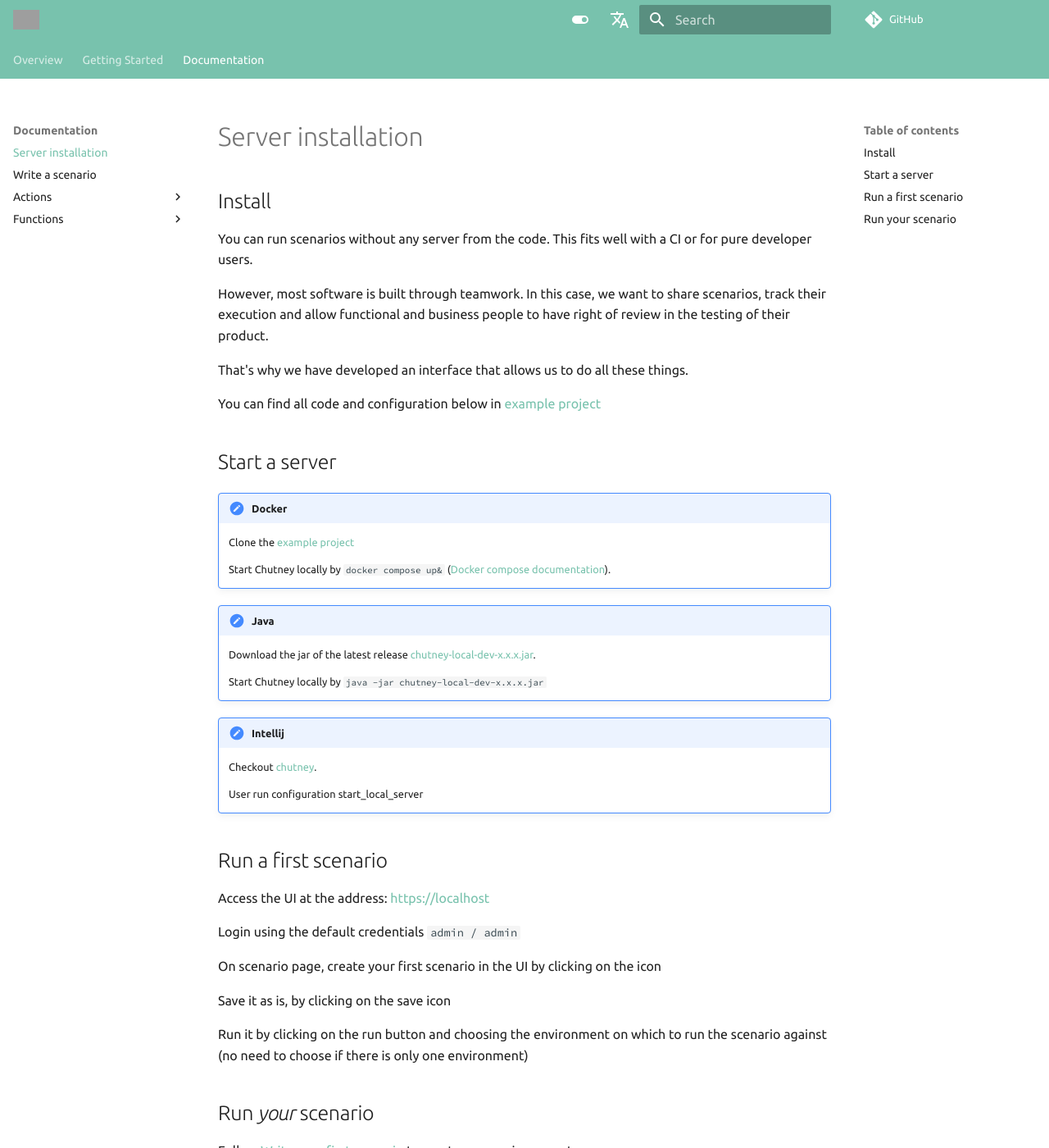
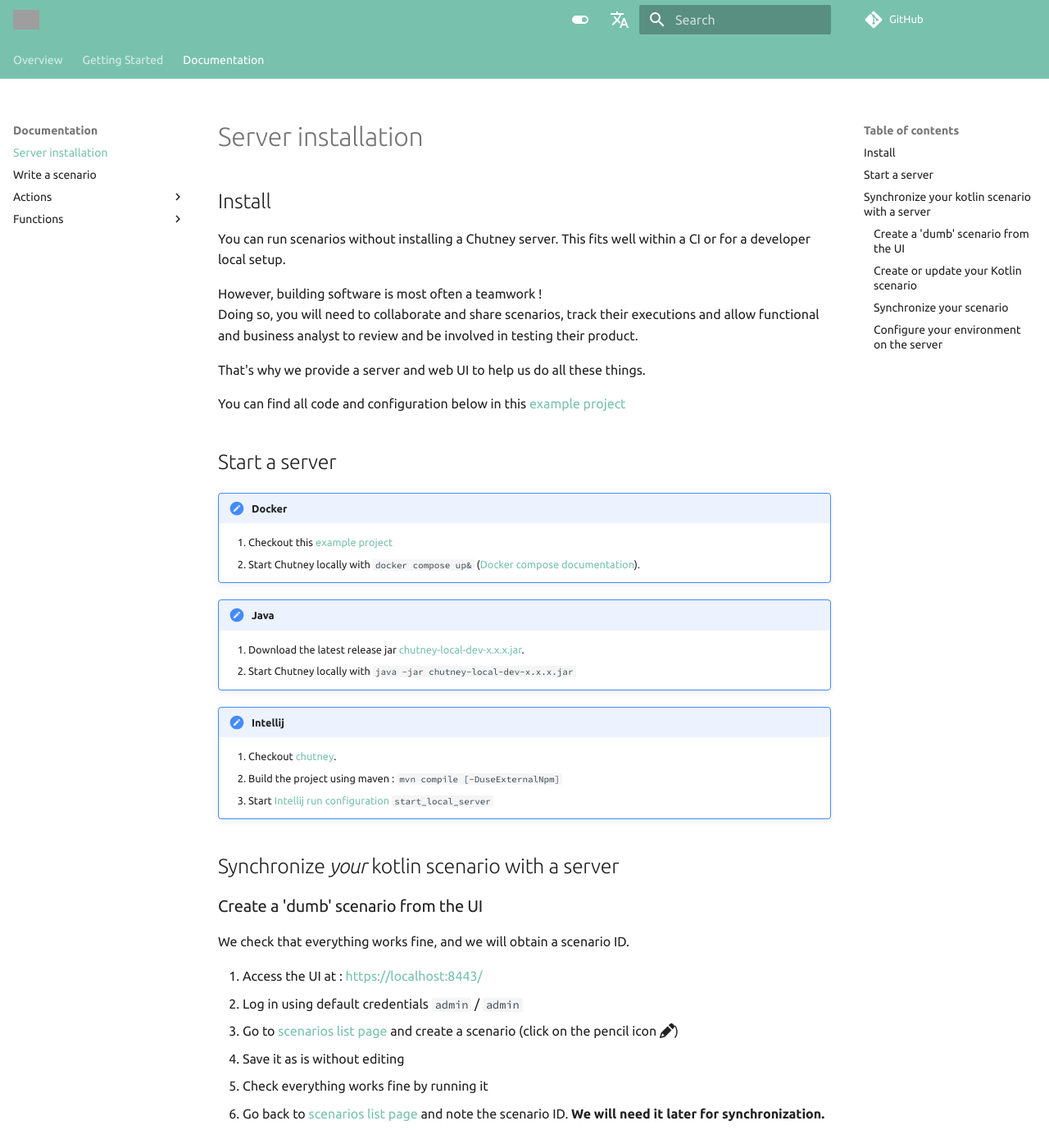
Before and after one commit to chutney-testing/chutney-testing.github.io-legacy, an MkDocs documentation site: the page built from docs/install.md, in a window 1280 px wide and 1400 px high. Shown: the whole window at 82% size. Built offline with MkDocs 1.6.1 and Material for MkDocs 9.7.7, drawn with Linux system fonts in a browser that asks for light colours; comment, search, counter and statistics services are not loaded; some of the changed text lies outside the part shown; grey boxes are pictures that could not be loaded.

Commit message:
review: Update server install & scenario sync

````diff
--- a/docs/install.md
+++ b/docs/install.md
@@ -1,61 +1,50 @@
 # Install
 
-You can run scenarios without any server from the code. This fits well with a CI or for pure developer users.
+You can run scenarios without installing a Chutney server. This fits well within a CI or for a developer local setup.
 
-However, most software is built through teamwork.
-In this case, we want to share scenarios, track their execution and allow functional and business people to have right of review in the testing of their product.
+However, building software is most often a teamwork !
+Doing so, you will need to collaborate and share scenarios, track their executions
+and allow functional and business analyst to review and be involved in testing their product.
 
-That's why we have developed an interface that allows us to do all these things.
+That's why we provide a server and web UI to help us do all these things.
 
-You can find all code and configuration below in [example project](https://github.com/chutney-testing/chutney-project-template)
+You can find all code and configuration below in this [example project](https://github.com/chutney-testing/chutney-project-template)
 
 # Start a server
 
 !!! note "Docker"
 
-    Clone the [example project](https://github.com/chutney-testing/chutney-project-template)
-
-    Start Chutney locally by `docker compose up&` ([Docker compose documentation](https://docs.docker.com/compose/)).
+    1. Checkout this [example project](https://github.com/chutney-testing/chutney-project-template)
+    2. Start Chutney locally with `docker compose up&` ([Docker compose documentation](https://docs.docker.com/compose/)).
 
 !!! note "Java"
 
-    Download the jar of the latest release [chutney-local-dev-x.x.x.jar](https://github.com/chutney-testing/chutney/releases).
-
-    Start Chutney locally by `java -jar chutney-local-dev-x.x.x.jar`
+    1. Download the latest release jar [chutney-local-dev-x.x.x.jar](https://github.com/chutney-testing/chutney/releases/latest).
+    2. Start Chutney locally with `java -jar chutney-local-dev-x.x.x.jar`
 
 !!! note "Intellij"
 
-    Checkout [chutney](https://github.com/chutney-testing/chutney).
+    1. Checkout [chutney](https://github.com/chutney-testing/chutney).
+    2. Build the project using maven : `mvn compile [-DuseExternalNpm]`
+    3. Start [Intellij run configuration](https://www.jetbrains.com/help/idea/run-debug-configuration.html) `start_local_server`
 
-    User run configuration start_local_server
+# Synchronize *your* kotlin scenario with a server
 
-# Run a first scenario
+## Create a 'dumb' scenario from the UI
 
-Access the UI at the address: [https://localhost]()
+We check that everything works fine, and we will obtain a scenario ID.
 
-Login using the default credentials `admin / admin`
+1. Access the UI at : [https://localhost:8443/](https://localhost:8443/)
+2. Log in using default credentials `admin` / `admin`
+3. Go to [scenarios list page](https://localhost:8443/#/scenario) and create a scenario (click on the pencil icon :fontawesome-solid-pencil:)
+4. Save it as is without editing
+5. Check everything works fine by running it
+6. Go back to [scenarios list page](https://localhost:8443/#/scenario) and note the scenario ID. **We will need it later for synchronization.**
 
-On scenario page, create your first scenario in the UI by clicking on the icon
+## Create or update your Kotlin scenario
 
-Save it as is, by clicking on the save icon
-
-Run it by clicking on the run button and choosing the environment on which to run the scenario against (no need to choose if there is only one environment)
-
-# Run *your* scenario
-
-Follow [Write your first scenario](/getting_started/write/) to create a scenario or create your own
-
-Create the environment with targets needed
-
-!!! note "Create an environment"
-
-    You can use directly the interface to create the needed targets
-
-    You can copy directly your existing environment file in the environment configuration folder of your Chutney server (`.chutney/conf/environment`)
-
-Create a scenario in the UI as you did before in [install/#run-a-first-scenario]() and retrieve the id of scenario
-
-Update your kotlin scenario to add the id of the scenario
+1. First, follow how to [write your first scenario](/getting_started/write/#write-a-scenario) to create your own scenario with Kotlin.
+2. Then, update your kotlin scenario and add the scenario ID, as follow :
 
 ``` kotlin
 val first_scenario = Scenario(id = 123456, title = "Search documents") { // (1)
@@ -71,10 +60,13 @@
 }
 ```
 
-1. Add the id here
+1. Set the server scenario ID in the Scenario constructor
 
-Synchronize your kotlin scenario with your server
+## Synchronize your scenario
 
+To synchronize your scenario with a server,
+
+1. Configure your server info
 ``` kotlin
 import com.chutneytesting.kotlin.synchronize.synchronise
 import com.chutneytesting.kotlin.util.ChutneyServerInfo
@@ -82,10 +74,25 @@
 val chutneyLocalServer = ChutneyServerInfo(
     remoteServerUrl = "http://localhost:8081", remoteUserName = "admin", remoteUserPassword = "admin"
 )
+```
 
+2. Execute a main to call synchronise on your scenario
+``` kotlin
 fun main() {
     first_scenario.synchronise(serverInfo = chutneyLocalServer, updateRemote = true)
 }
 ```
 
-Your scenario is updated. Try to run it as before !
+Now your scenario should be updated on the server ! :material-rocket-launch:
+
+## Configure your environment on the server
+
+Now, the last step before running your scenario from the server is to setup environments and targets.
+
+!!! note "Create an environment"
+
+    To manage environments on a server, you can :
+
+    * Use the UI forms,
+    * Copy an existing environment file into the server configuration folder (default is `.chutney/conf/environment`),
+    * Import an existing environment file, (// TODO check bug on model compatibilty Kotlin/Server)
````
